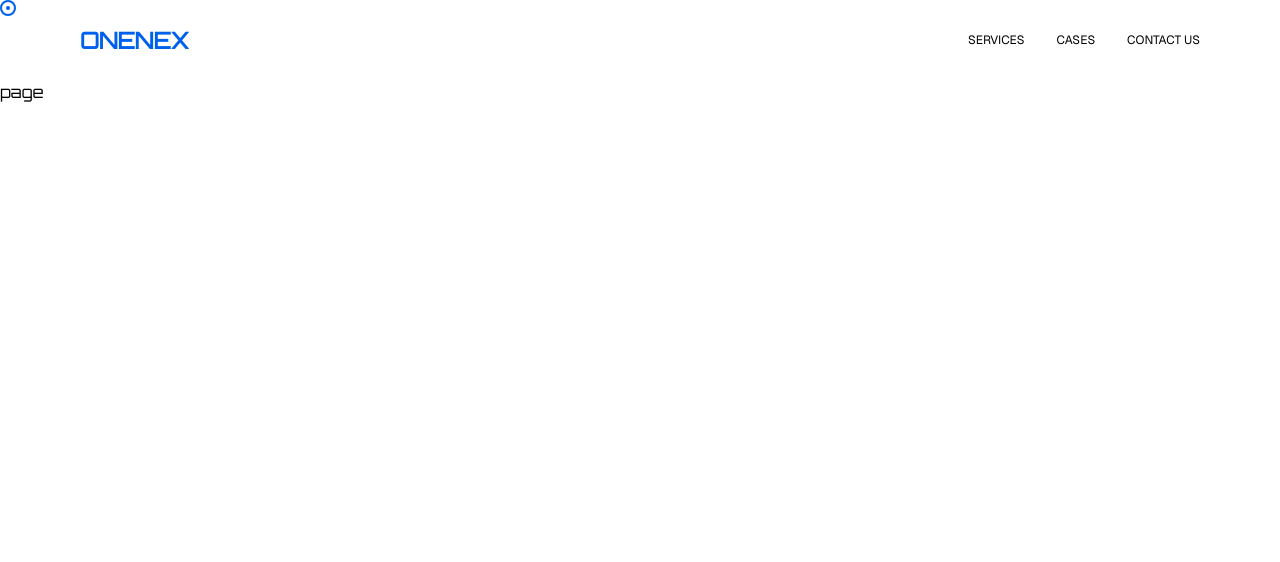
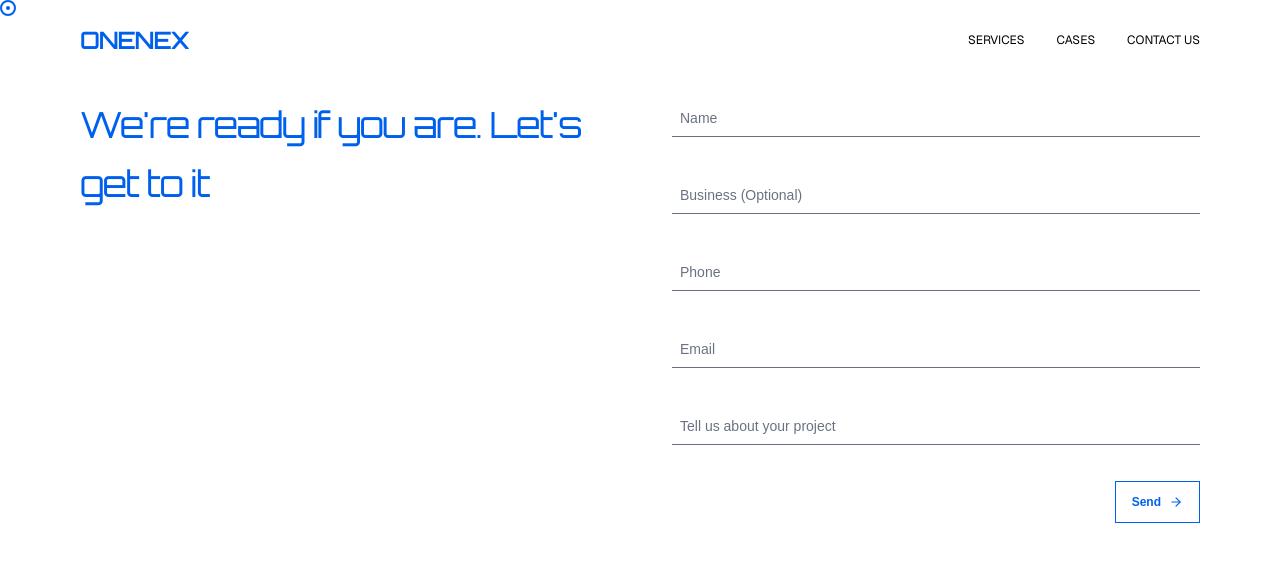
Before and after one commit to KyawMinAungm/onenex-assignment, a Next.js app: page /contact-us in a window 1280 px wide. Shown: the top 562 px of the page. Built offline with nearby package versions, Linux system fonts and the light colour scheme; a web font is replaced by a local one.

Commit message:
complete contact page with form validation

```diff
--- a/src/app/contact-us/page.tsx
+++ b/src/app/contact-us/page.tsx
@@ -1,7 +1,93 @@
-import React from 'react'
+"use client";
+import { useForm } from "react-hook-form";
+import { zodResolver } from "@hookform/resolvers/zod";
+import * as z from "zod";
+import Button from "@/components/Button";
+import FloatingInput from "@/components/FloatingInput";
 
-export default function page() {
+// Validation Rules
+const contactSchema = z.object({
+  name: z.string().min(2, "Name is required"),
+  business: z.string().optional(), // Optional field
+  phone: z.string().min(7, "Phone number is required").max(15, "Phone number is too long"),
+  email: z.string().email("Invalid email address"),
+  project: z.string().min(1, "Tell us  about your project"),
+});
+
+type ContactFormData = z.infer<typeof contactSchema>;
+
+export default function ContactPage() {
+  const {
+    register,
+    handleSubmit,
+    formState: { errors, isSubmitting },
+    reset,
+  } = useForm<ContactFormData>({
+    resolver: zodResolver(contactSchema),
+  });
+
+  const onSubmit = async (data: ContactFormData) => {
+    console.log("Form Data:", data);
+    // ဥပမာ - API ပို့တာမျိုး ဒီမှာ လုပ်လို့ရပါတယ်
+    await new Promise((resolve) => setTimeout(resolve, 2000));
+    alert("Message sent successfully!");
+    reset();
+  };
+
   return (
-    <div className='h-screen pt-20 bg-white text-black'>page</div>
-  )
+    <div className="min-h-screen bg-background text-foreground  py-24">
+      <div className="max-w-7xl px-6 lg:px-20 mx-auto grid grid-cols-1 lg:grid-cols-2 gap-16">
+        {/* Left Side: Header */}
+        <div className="space-y-8">
+          <h1 className="text-3xl md:text-4xl/relaxed  tracking-tighter ">
+            We&apos;re ready if you are. Let&apos;s get to it
+          </h1>
+        </div>
+
+        {/* Right Side: Form */}
+        <div>
+          <form onSubmit={handleSubmit(onSubmit)} className="font-sharp text-gray-500">
+            <FloatingInput
+              id="name"
+              label="Name"
+              error={errors.name}
+              {...register("name")}
+            />
+
+            <FloatingInput
+              id="business"
+              label="Business (Optional)"
+              {...register("business")}
+            />
+
+            <FloatingInput
+              id="phone"
+              label="Phone"
+              type="tel"
+              error={errors.phone}
+              {...register("phone")}
+            />
+            <FloatingInput
+              id="email"
+              label="Email"
+              type="email"
+              error={errors.email}
+              {...register("email")}
+            />
+
+            <FloatingInput
+              id="project"
+              label="Tell us about your project"
+              error={errors.project}
+              {...register("project")}
+            />
+
+            <button type="submit" disabled={isSubmitting} className="w-full">
+              <Button className="ms-auto" label={`${isSubmitting ? "Sending..." : "Send"}`} />
+            </button>
+          </form>
+        </div>
+      </div>
+    </div>
+  );
 }
--- a/src/components/Navbar.tsx
+++ b/src/components/Navbar.tsx
@@ -31,11 +31,14 @@ export default function Navbar() {
   const [hidden, setHidden] = useState(false);
   const [isOpen, setIsOpen] = useState(false);
 
-  const logoColor = isOpen ? "text-primary" : "text-foreground";
-  const toggleColor = isOpen ? "bg-primary" : "bg-foreground";
-
   const pathname = usePathname();
   const isContactPage = pathname === "/contact-us";
+  const logoColor = isOpen ? "text-primary" : "text-foreground";
+  const toggleColor = isOpen
+    ? "bg-primary"
+    : isContactPage
+      ? "bg-black"
+      : "bg-foreground";
 
   // Scroll position ကို စောင့်ကြည့်ပြီး Navbar ကို ဖျောက်/ပြ လုပ်ခြင်း
   useMotionValueEvent(scrollY, "change", (latest) => {
@@ -81,7 +84,10 @@ export default function Navbar() {
         </div>
         {/* Mobile Toggle Button */}
         <div className="lg:hidden  font-sans flex items-center justify-center gap-4">
-          <Link href="/contact-us" className="">
+          <Link
+            href="/contact-us"
+            className={`${isContactPage ? "text-black hidden" : "text-foreground"} text-xs font-bold`}
+          >
             GET IN TOUCH
           </Link>
           <button
```
